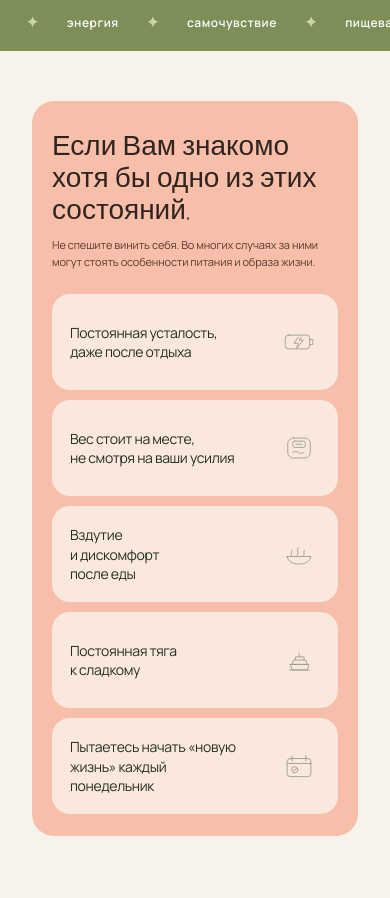
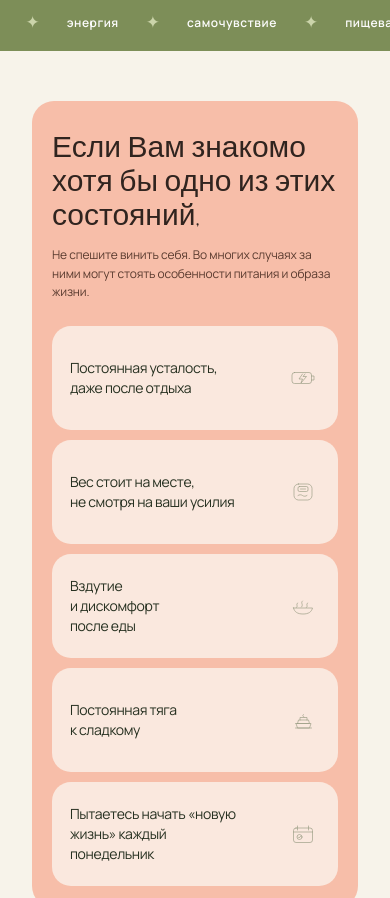
Before and after one commit to sanwhey-commits/zaytseva-nutrition, a plain HTML site: page index.html in a window 390 px wide. Shown: the part 940-1838 px from the top of the page. Drawn offline with nearby package versions, Linux system fonts and the light colour scheme.

Commit message:
Scale symptoms block and text to match reference

```diff
--- a/typography.css
+++ b/typography.css
@@ -195,26 +195,26 @@ body .hero .underlink{font-size:13px!important}
 
 /* Этап 3: блок состояний — геометрия и типографика оригинала */
 .symptoms{
-  padding-top:82px!important;
-  padding-bottom:72px!important;
+  padding-top:86px!important;
+  padding-bottom:78px!important;
 }
 .symptoms .shell{
   width:min(var(--content-max),calc(100% - 64px))!important;
 }
 .symptoms__box{
   background:#f7bea9!important;
-  border-radius:28px!important;
-  padding:43px 38px 36px!important;
+  border-radius:29px!important;
+  padding:49px 42px 41px!important;
   box-sizing:border-box!important;
 }
 .symptoms__box h2{
-  max-width:760px!important;
-  margin:0 0 12px!important;
+  max-width:790px!important;
+  margin:0 0 15px!important;
   font-family:"Poiret One",sans-serif!important;
-  font-size:35px!important;
-  line-height:1.16!important;
+  font-size:40px!important;
+  line-height:1.15!important;
   font-weight:400!important;
-  letter-spacing:.002em!important;
+  letter-spacing:.001em!important;
   color:#30241f!important;
 }
 .symptoms__box .intro{
@@ -227,7 +227,7 @@ body .hero .underlink{font-size:13px!important}
   content:"Не спешите винить себя. Во многих случаях за ними могут стоять особенности питания и образа жизни.";
   display:block!important;
   font-family:var(--hero-font)!important;
-  font-size:11.5px!important;
+  font-size:13px!important;
   line-height:1.55!important;
   font-weight:400!important;
   letter-spacing:-.012em!important;
@@ -235,18 +235,18 @@ body .hero .underlink{font-size:13px!important}
 .symptoms__grid{
   display:grid!important;
   grid-template-columns:repeat(6,minmax(0,1fr))!important;
-  gap:12px!important;
-  margin-top:30px!important;
+  gap:14px!important;
+  margin-top:31px!important;
 }
 .symptom{
-  min-height:106px!important;
+  min-height:118px!important;
   display:flex!important;
   align-items:center!important;
   justify-content:space-between!important;
-  gap:22px!important;
-  padding:0 24px!important;
+  gap:24px!important;
+  padding:0 25px!important;
   box-sizing:border-box!important;
-  border-radius:18px!important;
+  border-radius:19px!important;
   background:#fae8de!important;
 }
 .symptom--wide{grid-column:span 3!important}
@@ -262,8 +262,8 @@ body .hero .underlink{font-size:13px!important}
   display:block!important;
   white-space:pre-line!important;
   font-family:var(--hero-font)!important;
-  font-size:15px!important;
-  line-height:1.38!important;
+  font-size:16px!important;
+  line-height:1.42!important;
   font-weight:400!important;
   letter-spacing:-.025em!important;
   color:#263020!important;
@@ -275,15 +275,15 @@ body .hero .underlink{font-size:13px!important}
 .symptom:nth-child(5) p::before{content:"Пытаетесь начать «новую\Aжизнь» каждый\Aпонедельник"}
 .symptom span{
   display:block!important;
-  width:48px!important;
-  height:48px!important;
-  flex:0 0 48px!important;
+  width:43px!important;
+  height:43px!important;
+  flex:0 0 43px!important;
   font-size:0!important;
   color:transparent!important;
   background-repeat:no-repeat!important;
   background-position:center!important;
-  background-size:44px 44px!important;
-  opacity:.9!important;
+  background-size:41px 41px!important;
+  opacity:.88!important;
 }
 .symptom:nth-child(1) span{background-image:url('assets/icon-fatigue.svg')!important}
 .symptom:nth-child(2) span{background-image:url('assets/icon-scale.svg')!important}
@@ -312,11 +312,14 @@ body .hero .underlink{font-size:13px!important}
   .marquee .marquee__set{font-size:15px!important;gap:32px!important;padding:0 20px!important}
   .marquee .marquee__set i{font-size:18px!important}
   .symptoms{padding-top:62px!important}
-  .symptoms__box{padding:34px 26px 28px!important}
-  .symptoms__box h2{font-size:31px!important}
+  .symptoms__box{padding:36px 28px 30px!important}
+  .symptoms__box h2{font-size:34px!important}
+  .symptoms__box .intro::before{font-size:12.5px!important}
   .symptoms__grid{grid-template-columns:repeat(2,minmax(0,1fr))!important}
-  .symptom,.symptom--wide,.symptom:not(.symptom--wide){grid-column:span 1!important}
+  .symptom,.symptom--wide,.symptom:not(.symptom--wide){grid-column:span 1!important;min-height:110px!important;padding:0 21px!important}
   .symptom:last-child{grid-column:1/-1!important}
+  .symptom p::before{font-size:15px!important}
+  .symptom span{width:38px!important;height:38px!important;flex-basis:38px!important;background-size:36px 36px!important}
 }
 
 @media(max-width:560px){
@@ -333,10 +336,10 @@ body .hero .underlink{font-size:13px!important}
   .marquee .marquee__set i{font-size:17px!important}
   .symptoms{padding-top:50px!important;padding-bottom:56px!important}
   .symptoms__box{padding:28px 20px 22px!important;border-radius:22px!important}
-  .symptoms__box h2{font-size:28px!important;line-height:1.18!important}
-  .symptoms__box .intro::before{font-size:11px!important}
+  .symptoms__box h2{font-size:30px!important;line-height:1.18!important}
+  .symptoms__box .intro::before{font-size:12px!important}
   .symptoms__grid{grid-template-columns:1fr!important;gap:10px!important;margin-top:24px!important}
-  .symptom,.symptom--wide,.symptom:not(.symptom--wide),.symptom:last-child{grid-column:1!important;min-height:96px!important;padding:0 18px!important}
+  .symptom,.symptom--wide,.symptom:not(.symptom--wide),.symptom:last-child{grid-column:1!important;min-height:104px!important;padding:0 18px!important}
   .symptom p::before{font-size:14px!important}
-  .symptom span{width:42px!important;height:42px!important;flex-basis:42px!important;background-size:40px 40px!important}
+  .symptom span{width:34px!important;height:34px!important;flex-basis:34px!important;background-size:32px 32px!important}
 }
```
